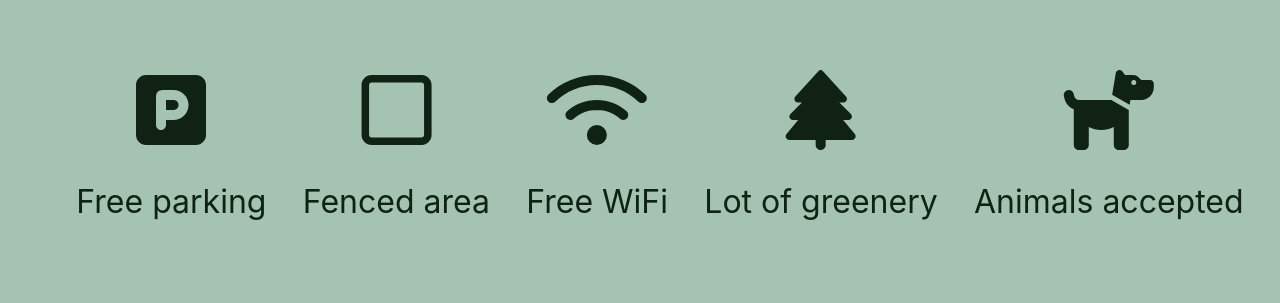
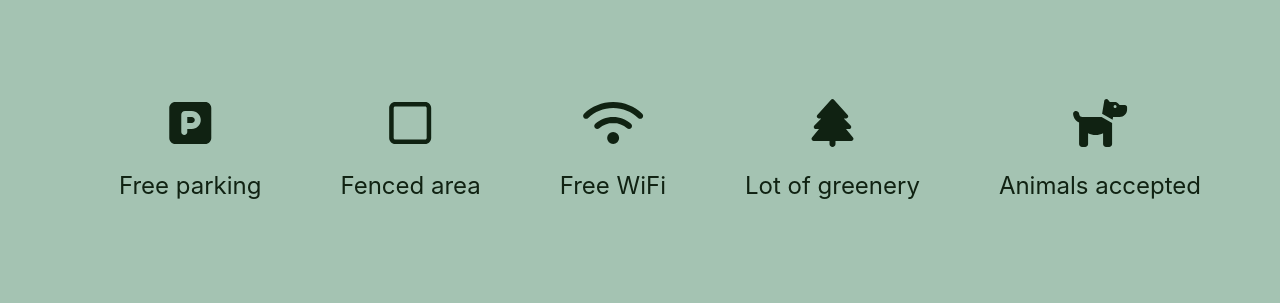
Before and after one commit to paulinaslabosz/sage-valley, a React (Create React App) app: page / in a window 1280 px wide. Shown: the part 2388-2691 px from the top of the page. Built offline with nearby package versions, Linux system fonts and the light colour scheme.

Commit message:
Icons: change the size

```diff
--- a/src/pages/homepage/Sections/styles/Icons.scss
+++ b/src/pages/homepage/Sections/styles/Icons.scss
@@ -9,13 +9,13 @@
     justify-content: space-evenly;
     align-items: center;
     li {
-      font-size: 5rem;
+      font-size: 3rem;
       color: var(--darkGreen);
       display: flex;
       flex-direction: column;
 
       p {
-        font-size: 2rem;
+        font-size: 1.5rem;
       }
     }
   }
```
